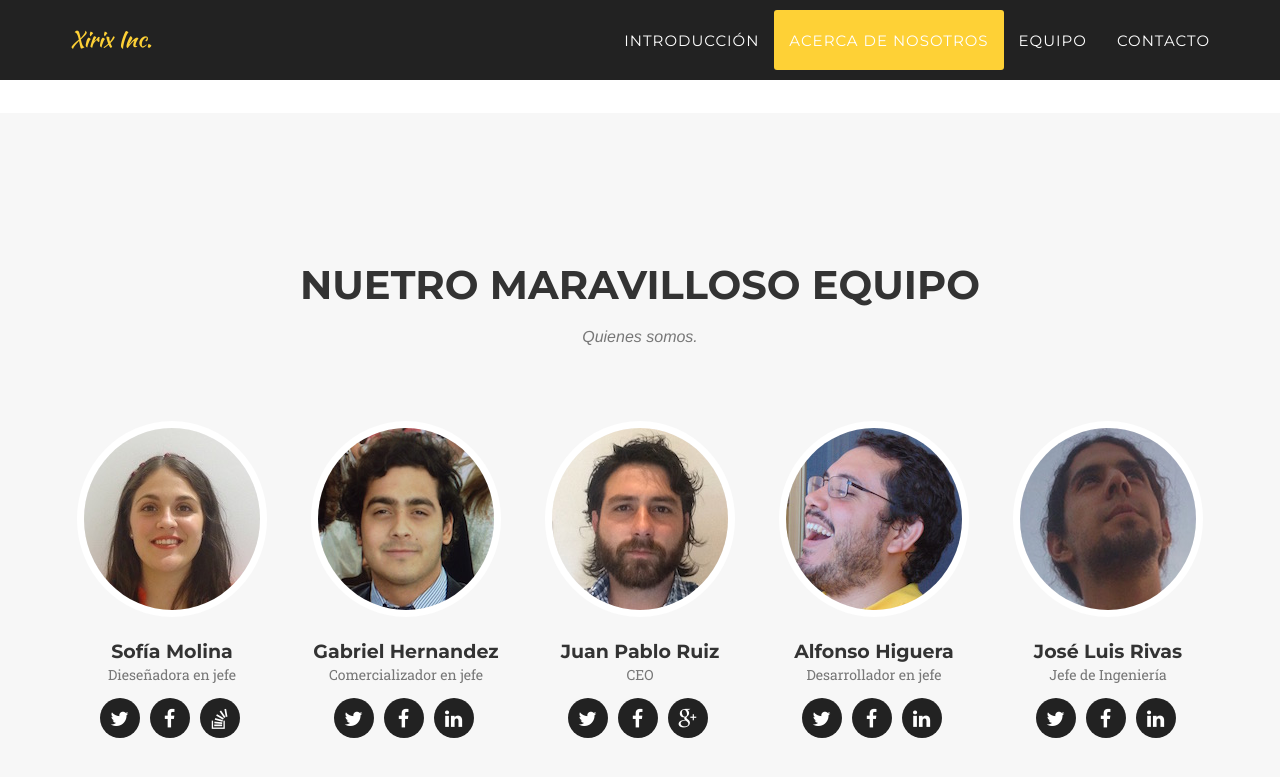
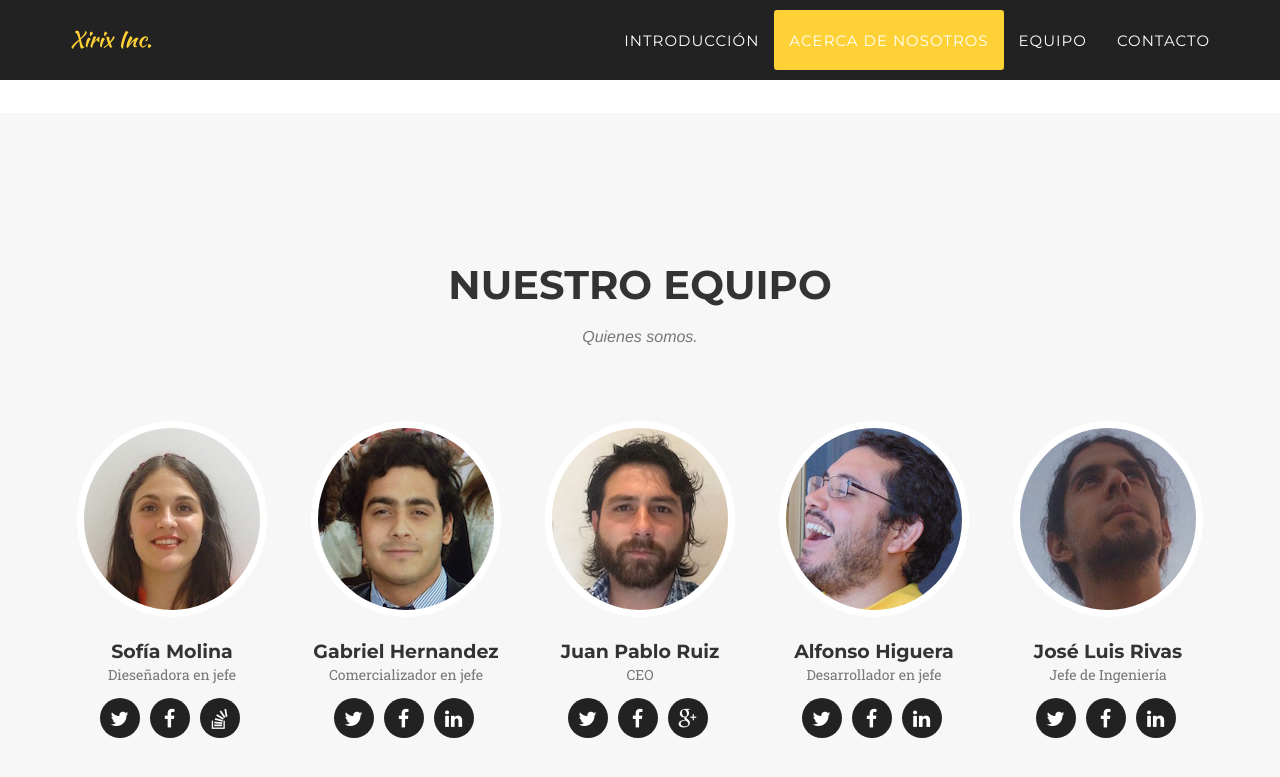
Before and after one commit to xirix-contact-lenses/xirix-contact-lenses, a Jekyll site: the page built from index.html, in a window 1280 px wide and 900 px high, scrolled down 3261 px. Shown: the top 777 px of the window. Built offline with Jekyll 4.4.1, drawn with Linux system fonts in a browser that asks for light colours; some web fonts are replaced.

Commit message:
Remove typos.

```diff
--- a/_includes/team.html
+++ b/_includes/team.html
@@ -3,7 +3,7 @@
         <div class="container">
             <div class="row">
                 <div class="col-lg-12 text-center">
-                    <h2 class="section-heading">Nuetro maravilloso equipo</h2>
+                    <h2 class="section-heading">Nuestro equipo</h2>
                     <h3 class="section-subheading text-muted">Quienes somos.</h3>
                 </div>
             </div>
```
